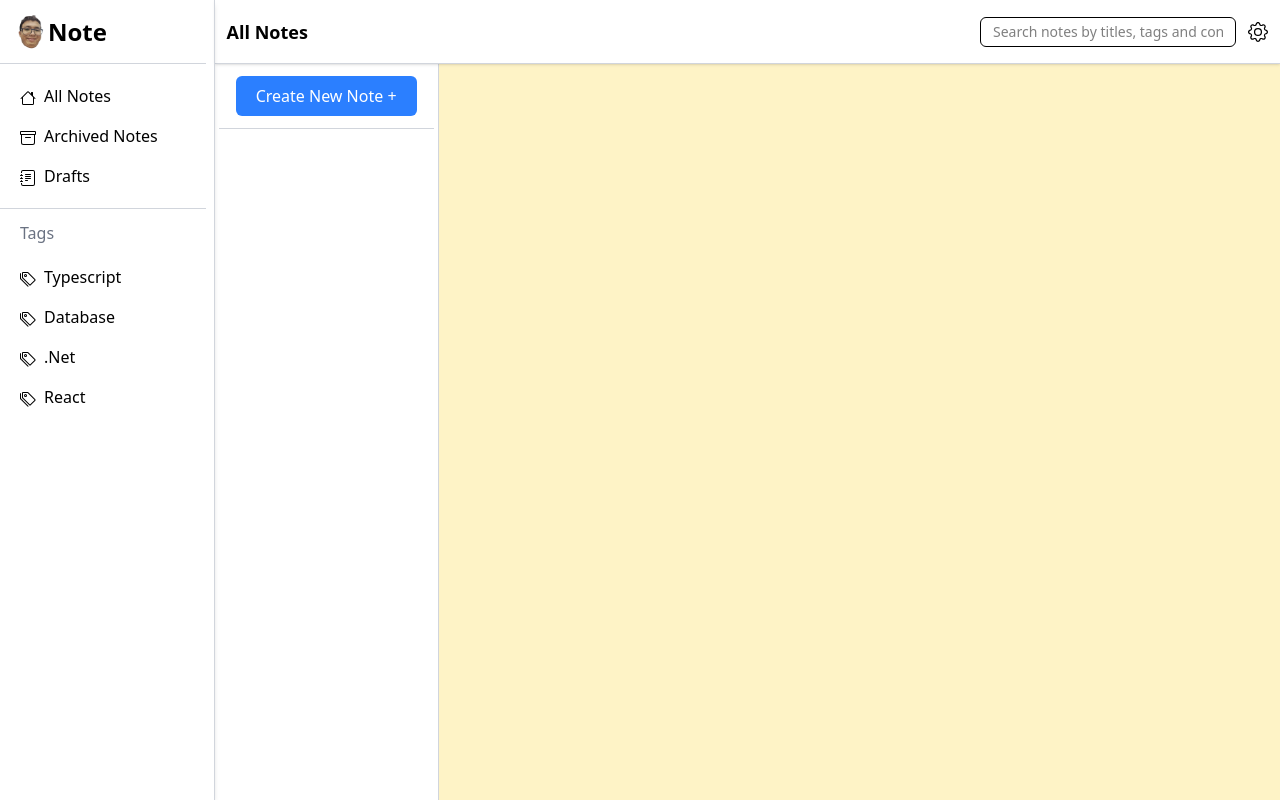
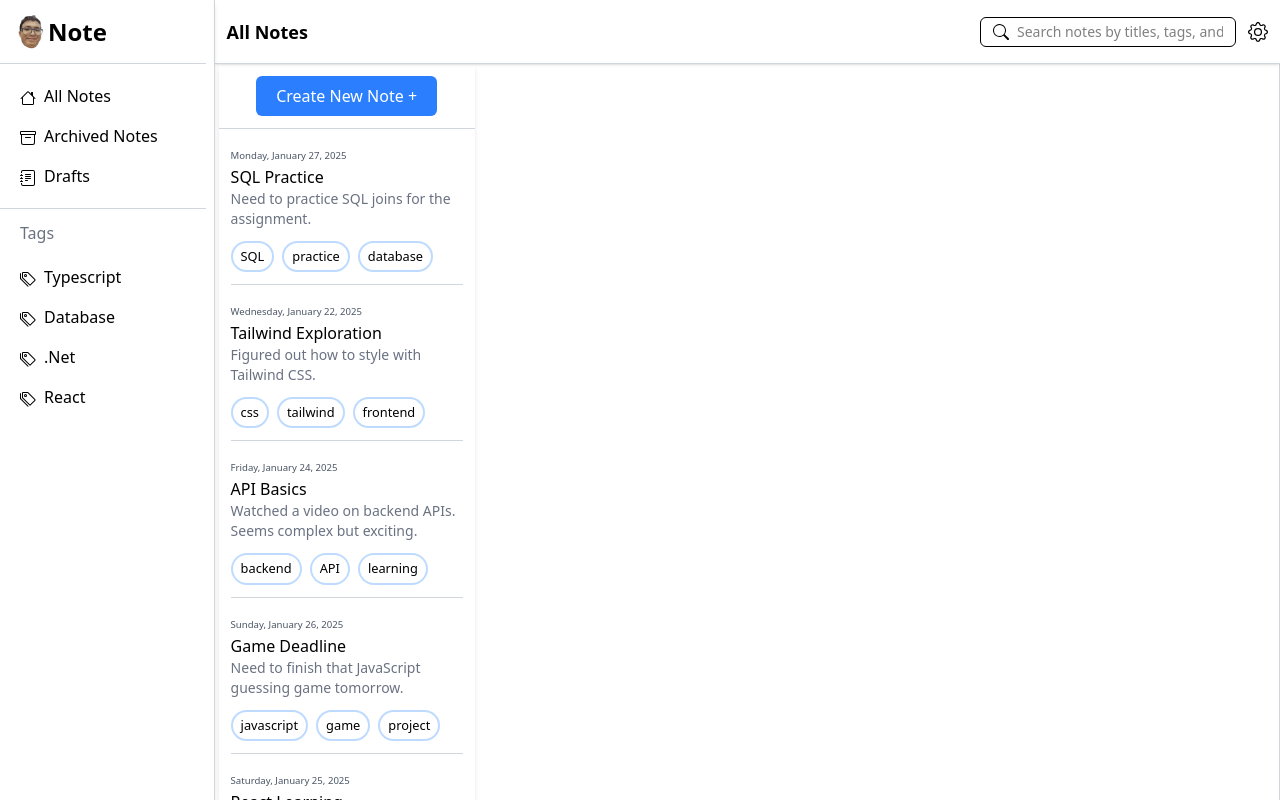
Before and after one commit to HoDoR54/Note-taking-Web-App, a React (Vite) app: page / in a window 1280 px wide. Built offline with nearby package versions, Linux system fonts and the light colour scheme.

Commit message:
[Add] add note preview UI

```diff
--- /dev/null
+++ b/src/Data/notes.ts
@@ -0,0 +1,39 @@
+export type noteType = {
+  title: string;
+  note: string;
+  dateTime: Date;
+  tags: string[];
+};
+
+export const notes: noteType[] = [
+  {
+    title: "React Learning",
+    note: "Started learning React today. Hooks seem cool!",
+    dateTime: new Date("2025-01-25T10:15:00"),
+    tags: ["learning", "react", "frontend"],
+  },
+  {
+    title: "Game Deadline",
+    note: "Need to finish that JavaScript guessing game tomorrow.",
+    dateTime: new Date("2025-01-26T21:30:00"),
+    tags: ["javascript", "game", "project"],
+  },
+  {
+    title: "API Basics",
+    note: "Watched a video on backend APIs. Seems complex but exciting.",
+    dateTime: new Date("2025-01-24T14:45:00"),
+    tags: ["backend", "API", "learning"],
+  },
+  {
+    title: "Tailwind Exploration",
+    note: "Figured out how to style with Tailwind CSS.",
+    dateTime: new Date("2025-01-22T18:20:00"),
+    tags: ["css", "tailwind", "frontend"],
+  },
+  {
+    title: "SQL Practice",
+    note: "Need to practice SQL joins for the assignment.",
+    dateTime: new Date("2025-01-27T08:00:00"),
+    tags: ["SQL", "practice", "database"],
+  },
+];
--- a/src/Desktop/Body.tsx
+++ /dev/null
@@ -1,13 +0,0 @@
-import CreateNewNoteBtn from "../components/CreateNewNoteBtn";
-
-const Body = () => {
-  return (
-    <section className="z-20 px-1 flex-1 w-[17.5vw] bg-white border-r-1 border-solid border-gray-300">
-      <div className="border-b-1 py-3 border-solid border-gray-300 px-3 flex items-center justify-center">
-        <CreateNewNoteBtn />
-      </div>
-    </section>
-  );
-};
-
-export default Body;
--- a/src/Desktop/DesktopMain.tsx
+++ b/src/Desktop/DesktopMain.tsx
@@ -1,11 +1,19 @@
 import Header from "../components/Header";
-import Body from "./Body";
+import CreateNewNoteBtn from "../components/CreateNewNoteBtn";
+import Notes from "../components/Notes";
 
 const DesktopMain = () => {
   return (
-    <section className="min-h-screen w-full flex flex-col bg-amber-100">
+    <section className="h-screen w-full flex flex-col">
       <Header />
-      <Body />
+      <section className="z-20 px-1 bg-white border-r-1 border-solid border-gray-300 max-h-[calc(100vh-4rem)] w-full">
+        <div className="shadow-md overflow-y-scroll h-full w-[20vw]">
+          <div className="border-b-1 py-3 border-solid border-gray-300 px-3 flex items-center justify-center">
+            <CreateNewNoteBtn />
+          </div>
+          <Notes />
+        </div>
+      </section>
     </section>
   );
 };
--- a/src/components/CreateNewNoteBtn.tsx
+++ b/src/components/CreateNewNoteBtn.tsx
@@ -1,6 +1,6 @@
 const CreateNewNoteBtn = () => {
   return (
-    <button className="bg-blue-500 rounded-md px-5 py-2 text-white">
+    <button className="bg-blue-500 rounded-md px-5 py-2 text-white hover:bg-blue-400 active:brightness-95 cursor-pointer">
       Create New Note +
     </button>
   );
--- a/src/components/Header.tsx
+++ b/src/components/Header.tsx
@@ -1,13 +1,29 @@
+const searchIcon = (
+  <svg
+    xmlns="http://www.w3.org/2000/svg"
+    width="16"
+    height="16"
+    fill="currentColor"
+    className="bi bi-search"
+    viewBox="0 0 16 16"
+  >
+    <path d="M11.742 10.344a6.5 6.5 0 1 0-1.397 1.398h-.001q.044.06.098.115l3.85 3.85a1 1 0 0 0 1.415-1.414l-3.85-3.85a1 1 0 0 0-.115-.1zM12 6.5a5.5 5.5 0 1 1-11 0 5.5 5.5 0 0 1 11 0" />
+  </svg>
+);
+
 const Header = () => {
   return (
-    <section className="shadow z-30 px-3 h-[4rem] items-center flex justify-between bg-white border-b-1 border-solid border-gray-300">
+    <section className="shadow z-30 px-3 min-h-[4rem] items-center flex justify-between bg-white border-b-1 border-solid border-gray-300">
       <h1 className="text-lg font-semibold">All Notes</h1>
       <div className="flex gap-3">
-        <input
-          type="text"
-          placeholder="Search notes by titles, tags and content..."
-          className="px-3 py-1 bg-white rounded-md text-sm w-[20vw] border-1"
-        />
+        <div className="flex items-center border-1 px-3 py-1 bg-white rounded-md w-[20vw]">
+          <span className="mr-2">{searchIcon}</span>
+          <input
+            type="text"
+            placeholder="Search notes by titles, tags, and content..."
+            className="bg-transparent text-sm w-full border-none focus:outline-none"
+          />
+        </div>
         <div className="flex items-center justify-center">
           <svg
             xmlns="http://www.w3.org/2000/svg"
--- /dev/null
+++ b/src/components/Notes.tsx
@@ -0,0 +1,44 @@
+import { notes, noteType } from "../Data/notes";
+
+const TagOnPreview = ({ tagName }: { tagName: string }) => {
+  return (
+    <li className="bg-white rounded-full cursor-pointer border-blue-200 border-2 inline-block w-max py-1 px-2 hover:bg-gray-200 text-[0.8rem]">
+      {tagName}
+    </li>
+  );
+};
+
+const NotePreview = ({ noteDetails }: { noteDetails: noteType }) => {
+  return (
+    <div className="border-b-1 border-solid border-gray-300 pb-3">
+      <span className="text-[0.6rem] text-gray-600">
+        {noteDetails.dateTime.toLocaleDateString("en-US", {
+          weekday: "long",
+          year: "numeric",
+          month: "long",
+          day: "numeric",
+        })}
+      </span>
+      <h1 className="font-medium">{noteDetails.title}</h1>
+
+      <p className="text-sm text-gray-500">{noteDetails.note}</p>
+      <ul className="flex gap-2 mt-3">
+        {noteDetails.tags.map((tag) => (
+          <TagOnPreview tagName={tag} />
+        ))}
+      </ul>
+    </div>
+  );
+};
+
+const Notes = () => {
+  return (
+    <div className="flex flex-col-reverse gap-3 p-3">
+      {notes.map((note, index) => (
+        <NotePreview noteDetails={note} key={index} />
+      ))}
+    </div>
+  );
+};
+
+export default Notes;
```
